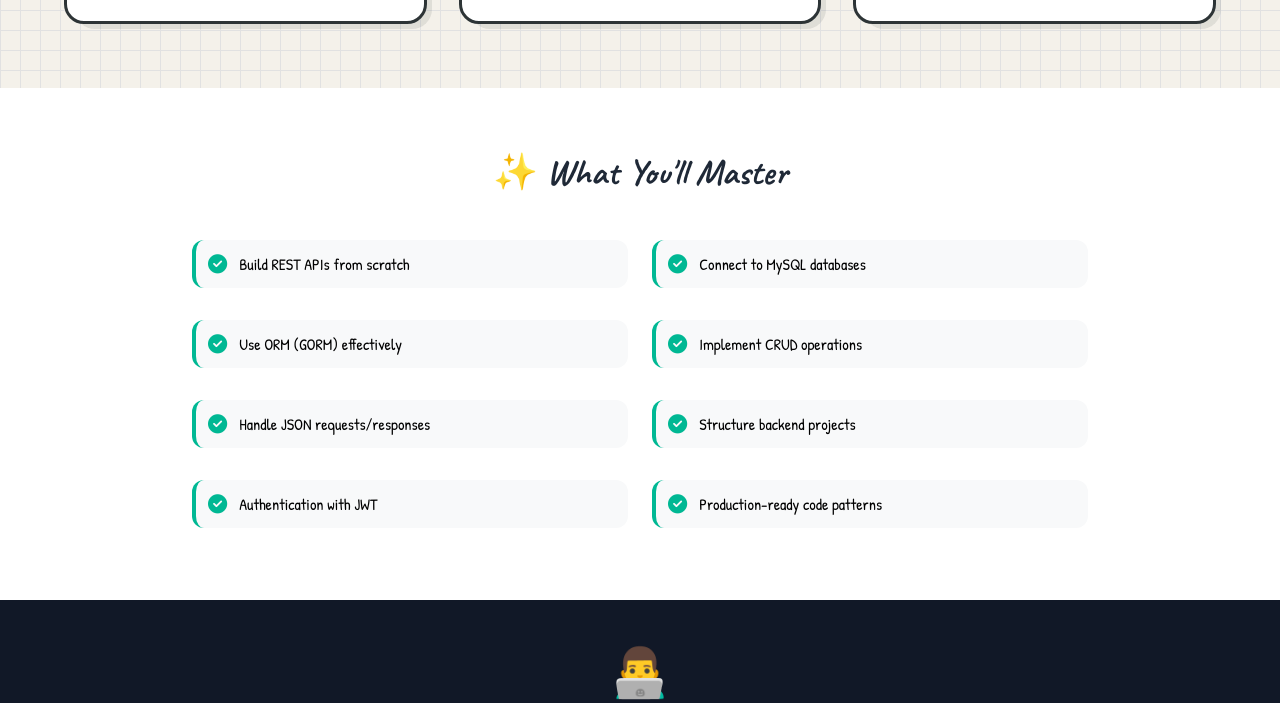
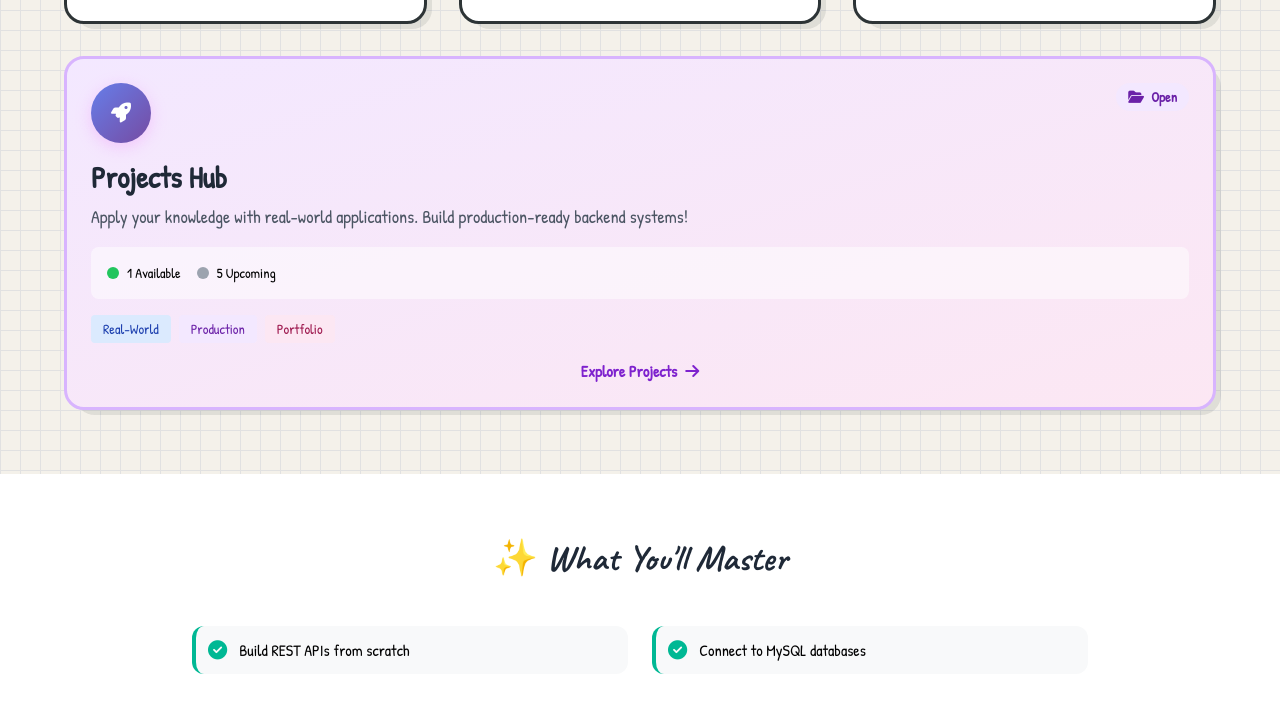
Before and after one commit to raaj2493/Backend-with-GO, a plain HTML site: page index.html in a window 1280 px wide. Shown: the part 1570-2273 px from the top of the page. Drawn offline with nearby package versions, Linux system fonts and the light colour scheme.

Commit message:
Add Projects Hub section to index.html for showcasing real-world applications

```diff
--- a/index.html
+++ b/index.html
@@ -436,6 +436,45 @@
     </div>
 </a>
 
+<!-- Projects Hub Card - This is the gateway -->
+<a href="projects.html" class="day-card p-6 block col-span-full bg-gradient-to-br from-purple-100 to-pink-100 border-purple-300">
+    <div class="flex items-start justify-between mb-4">
+        <div class="day-number" style="background: linear-gradient(135deg, #667eea 0%, #764ba2 100%);">
+            <i class="fas fa-rocket text-white text-xl"></i>
+        </div>
+        <span class="bg-purple-100 text-purple-800 px-3 py-1 rounded-full text-sm font-bold">
+            <i class="fas fa-folder-open mr-1"></i> Open
+        </span>
+    </div>
+    <h3 class="text-3xl font-bold text-gray-800 mb-2">Projects Hub</h3>
+    <p class="text-gray-600 mb-4 text-lg">Apply your knowledge with real-world applications. Build production-ready backend systems!</p>
+
+    <div class="bg-white bg-opacity-50 p-4 rounded-lg mb-4">
+        <div class="flex items-center gap-4 text-sm">
+            <div class="flex items-center gap-2">
+                <span class="w-3 h-3 bg-green-500 rounded-full"></span>
+                <span>1 Available</span>
+            </div>
+            <div class="flex items-center gap-2">
+                <span class="w-3 h-3 bg-gray-400 rounded-full"></span>
+                <span>5 Upcoming</span>
+            </div>
+        </div>
+    </div>
+
+    <div class="flex flex-wrap gap-2">
+        <span class="bg-blue-100 text-blue-800 px-3 py-1 rounded text-sm">Real-World</span>
+        <span class="bg-purple-100 text-purple-800 px-3 py-1 rounded text-sm">Production</span>
+        <span class="bg-pink-100 text-pink-800 px-3 py-1 rounded text-sm">Portfolio</span>
+    </div>
+
+    <div class="mt-4 text-center">
+        <span class="inline-flex items-center gap-2 text-purple-700 font-bold">
+            Explore Projects <i class="fas fa-arrow-right"></i>
+        </span>
+    </div>
+</a>
+
             </div>
         </div>
     </section>
```
